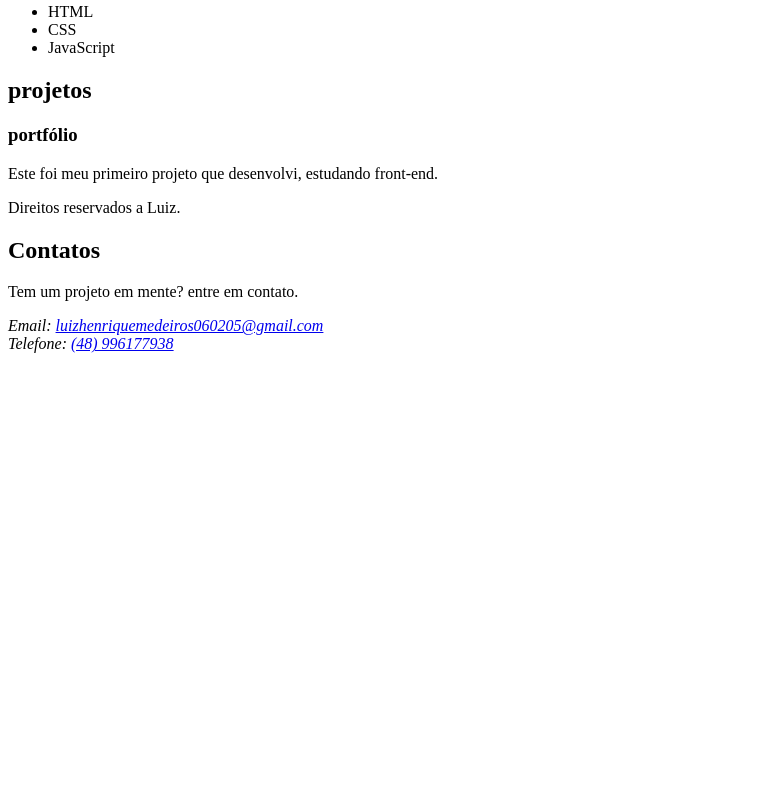
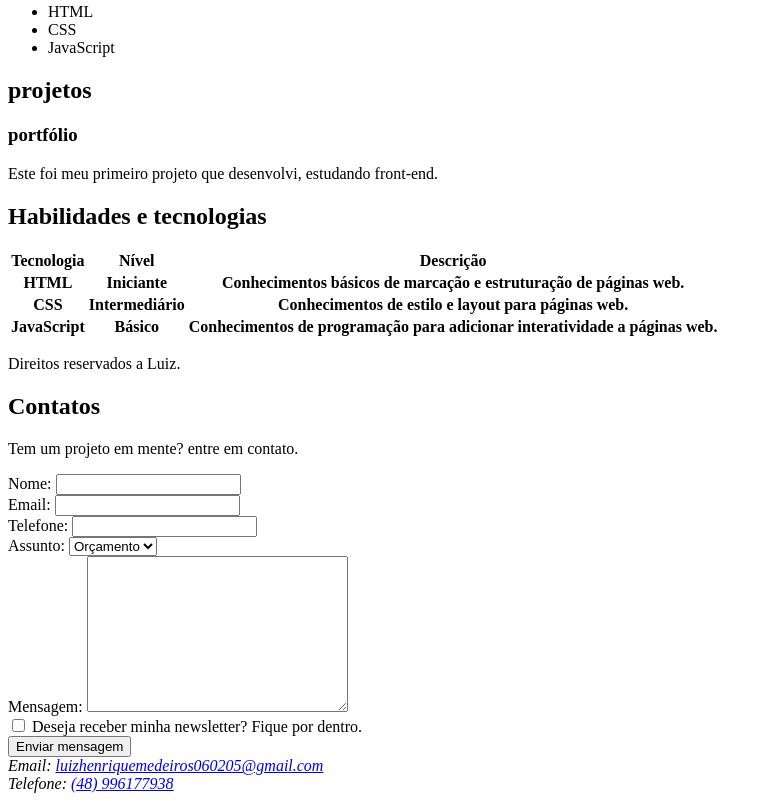
Before and after one commit to Luiz-0602/site, a plain HTML site: page index.html in a window 1280 px wide. Shown: the part 595-1396 px from the top of the page, without its empty margins (0-772 px from the left). Before the commit the page ends 956 px from the top, so only its background shows below. Drawn offline with Linux system fonts and the light colour scheme.

Commit message:
Adição de formulário e tabela no site.

```diff
--- a/index.html
+++ b/index.html
@@ -24,11 +24,15 @@
     <section id="sobre-mim">
         <h2>Sobre mim.</h2>
 
-        <img src="https://encrypted-tbn0.gstatic.com/images?q=tbn:ANd9GcQU4Pi-qmzaxFrUdTDfe823-HX6_EekELRs-g&s" alt="" title="Imagem de perfil do Luiz.">
+        <img src="https://encrypted-tbn0.gstatic.com/images?q=tbn:ANd9GcQU4Pi-qmzaxFrUdTDfe823-HX6_EekELRs-g&s" alt=""
+            title="Imagem de perfil do Luiz.">
 
         <article>
 
-            <p>Olá, eu sou Luiz! Tenho 21 anos e sou desenvolvedor web... Adicionado mais um texto.</p>
+            <p>
+                Olá, eu sou Luiz! Tenho 21 anos e sou desenvolvedor web... Adicionado mais um texto.
+
+            </p>
 
         </article>
 
@@ -54,7 +58,48 @@
             <h3>portfólio</h3>
             <p>
                 Este foi meu primeiro projeto que desenvolvi, estudando front-end.
+            </p>
         </article>
+
+        <section id="habilidades">
+
+            <h2>Habilidades e tecnologias</h2>
+
+            <table>
+
+                <thead>
+                    <tr>
+                        <th>Tecnologia</th>
+                        <th>Nível</th>
+                        <th>Descrição</th>
+                    </tr>
+                </thead>
+
+                <tbody>
+                    <tr>
+                        <th>HTML</th>
+                        <th>Iniciante</th>
+                        <th>Conhecimentos básicos de marcação e estruturação de páginas web.</th>
+                    </tr>
+
+                    <tr>
+                        <th>CSS</th>
+                        <th>Intermediário</th>
+                        <th>Conhecimentos de estilo e layout para páginas web.</th>
+                    </tr>
+
+                    <tr>
+                        <th>JavaScript</th>
+                        <th>Básico</th>
+                        <th>Conhecimentos de programação para adicionar interatividade a páginas web.</th>
+                    </tr>
+
+                </tbody>
+
+            </table>
+
+        </section>
+
 
     </section>
 
@@ -65,8 +110,43 @@
             <h2>Contatos</h2>
 
             <p>Tem um projeto em mente? entre em contato.</p>
+
+            <form action="">
+
+                <label for="nome">Nome: </label>
+                <input type="text" id="nome" name="nome" required> <br>
+
+
+                <label for="email">Email: </label>
+                <input type="email" id="email" name="email" required><br>
+
+                <label for="telefone">Telefone: </label>
+                <input type="tel" id="telefone" name="telefone"> <br>
+
+                <label for="assunto">Assunto:</label>
+                <Select name="assunto" id="assunto">
+                    <option value="orçamento">Orçamento</option>
+                    <option value="duvida">Dúvida</option>
+                    <option value="outro">Outro</option>
+                </Select>
+
+                <br>
+
+                <label for="mensagem">Mensagem: </label>
+                <textarea name="mensagem" id="mensagem" cols="30" rows="10" required></textarea> <br>
+
+                <input type="checkbox" id="incricao" name="inscricao">
+                <label for="incricao">Deseja receber minha newsletter? Fique por dentro.</label>
+
+                <br>
+
+                <input type="submit" value="Enviar mensagem">
+
+            </form>
+
             <address>
-                Email: <a href="mailto:luizhenriquemedeiros060205@gmail.com">luizhenriquemedeiros060205@gmail.com</a> <br>
+                Email: <a href="mailto:luizhenriquemedeiros060205@gmail.com">luizhenriquemedeiros060205@gmail.com</a>
+                <br>
                 Telefone: <a href="tel:48996177938">(48) 996177938</a>
             </address>
         </section>
```
